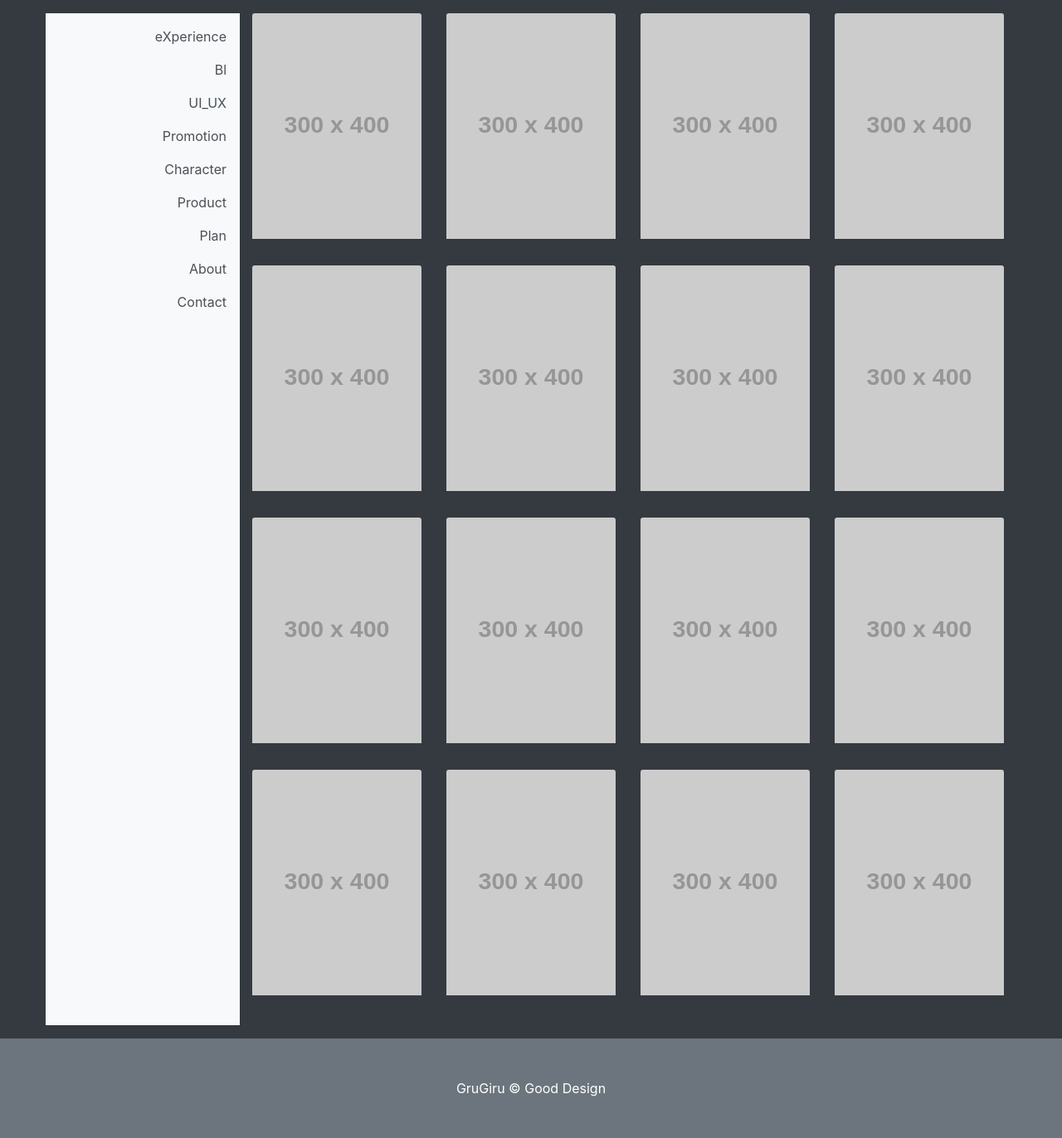
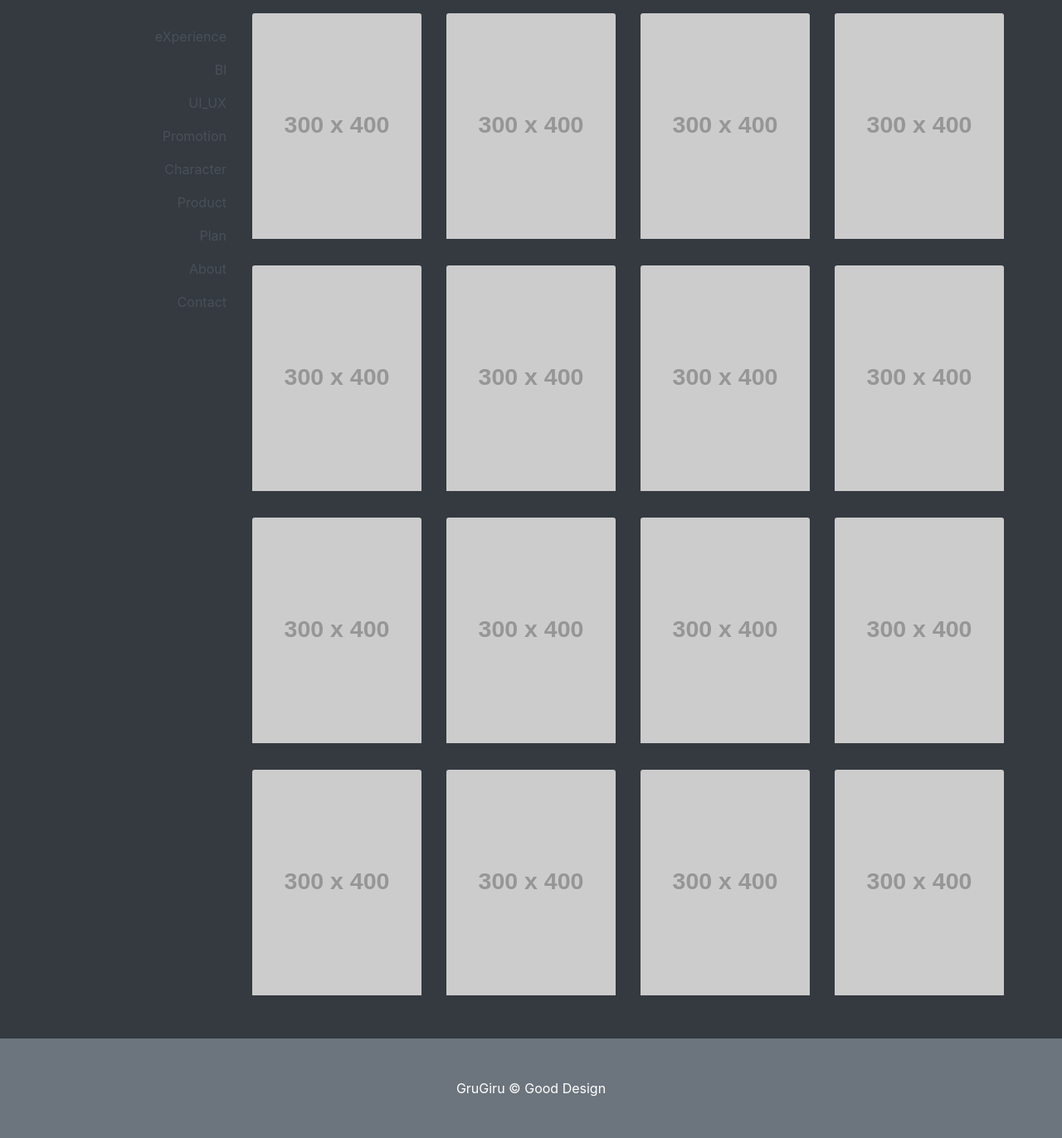
Before and after one commit to ByeonSeungHa/HomePage, a Django app: page / in a window 1280 px wide. Shown: the part 208-1580 px from the top of the page at 83% size. Run offline with Django 4.2, Linux system fonts and the light colour scheme; grey boxes labelled with a size stand in for pictures from a placeholder-image service; some libraries are stand-ins or nearby versions.

Commit message:
수정 중

```diff
--- a/SinglePage/templates/SinglePage/SinglePage.html
+++ b/SinglePage/templates/SinglePage/SinglePage.html
@@ -80,7 +80,7 @@
 
             <div class="container px-4 px-lg-0 mt-0 bg-dark">
                 <div class="row gx-4 gx-lg-5 row-cols-2 row-cols-md-5 row-cols-xl-5 bg-dark justify-content-center">
-                    <div class="border-end bg-light" id="sidebar-wrapper">
+                    <div class="border-end bg-dark" id="sidebar-wrapper">
                         <p style="text-align:right;">
                         <div class="sidebar-heading bg-light"></div>
                         </p>
```
